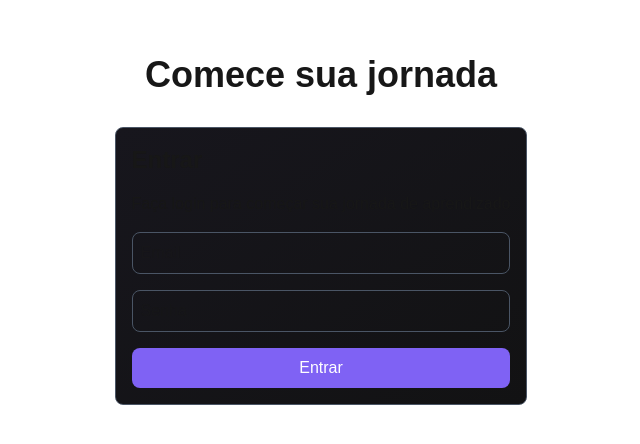
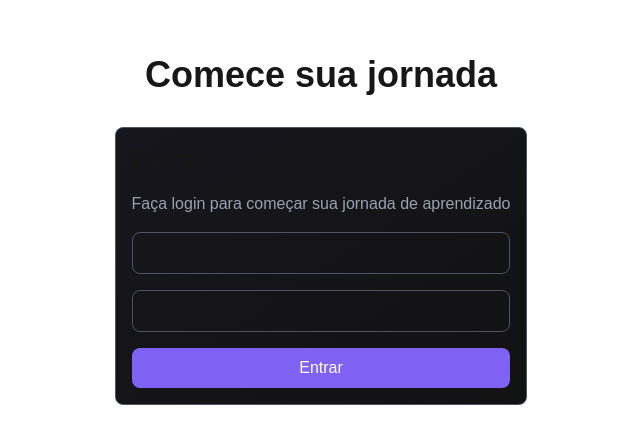
Before and after one commit to ViniNathan/glossary-app, a Next.js app in the folder frontend/: page /login in a window 1280 px wide. Shown: the part 170-614 px from the top of the page, without its empty margins (319-959 px from the left). Built offline with nearby package versions, Linux system fonts and the light colour scheme.

Commit message:
style: add text-gray-400 class to login description

```diff
--- a/frontend/src/app/(public)/login/page.tsx
+++ b/frontend/src/app/(public)/login/page.tsx
@@ -6,7 +6,7 @@ function LoginPage() {
       <h1 className="text-4xl font-bold">Comece sua jornada</h1>
       <div className="w-max flex flex-col items-left justify-center bg-gradient-to-br from-[#17161d] to-[#121213] border border-gray-600 rounded-lg p-4">
         <h1 className="text-2xl font-bold mb-4">Entrar</h1>
-        <p className="text-md">Faça login para começar sua jornada de aprendizado</p>
+        <p className="text-md text-gray-400">Faça login para começar sua jornada de aprendizado</p>
 
         <form className="flex flex-col gap-4 mt-4">
           <input
```
